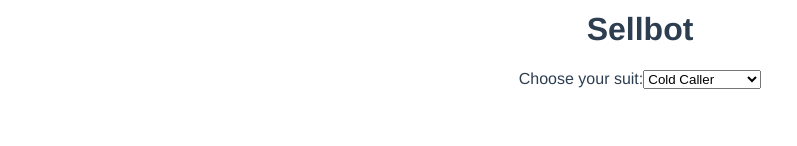
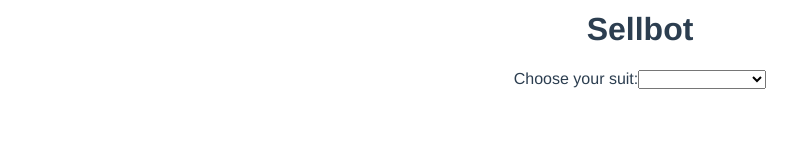
Before and after one commit to baileyborchert/cog-xp-calculator-2.0, a Vue app: page / in a window 1280 px wide. Shown: the part 154-300 px from the top of the page, without its empty margins (0-797 px from the left). Built offline with nearby package versions, Linux system fonts and the light colour scheme.

Commit message:
BUILD: Added select element for levels that update on Cog Type change.

```diff
--- a/src/components/cog-hq/cog-hq.vue
+++ b/src/components/cog-hq/cog-hq.vue
@@ -6,14 +6,33 @@
 
     <select
       id="suit"
+      v-model="activeCogSuit"
     >
+      <option disabled value="">Please select one</option>
+
       <option
         v-for="(cog, index) in hqData.cogs"
+        :value="cog"
         :selected="index === 0"
         :key="cog.name"
         v-text="cog.name"
       />
     </select>
+
+    <template v-if="activeCogSuit && activeCogSuit?.levels">
+      <label for="level">Choose your level:</label>
+
+      <select
+        id="level"
+      >
+        <option
+          v-for="(level, index) in activeCogSuit.levels"
+          :selected="index === 0"
+          :key="level"
+          v-text="level.level"
+        />
+      </select>
+    </template>
   </form>
 </template>
 
@@ -25,6 +44,7 @@ export default {
 
   data() {
     return {
+      activeCogSuit: null,
       hqData: null,
     }
   },
```
